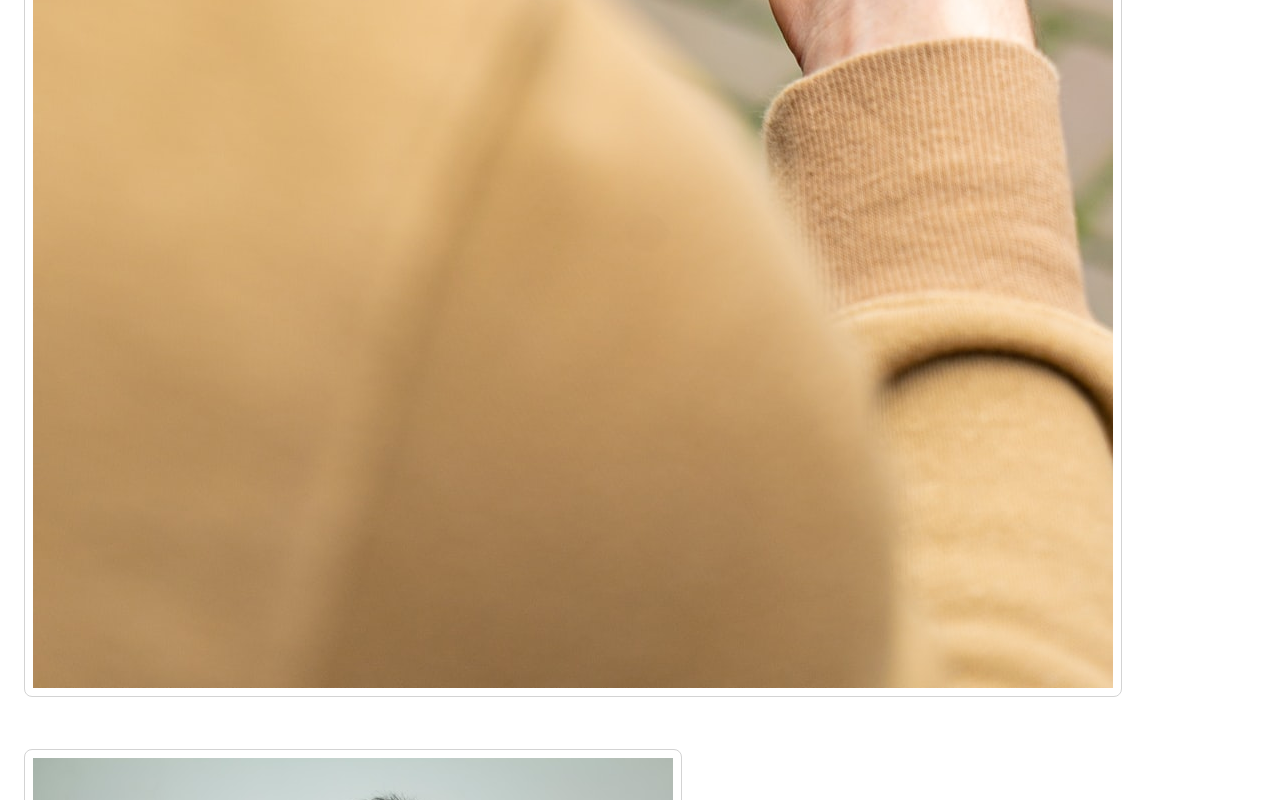
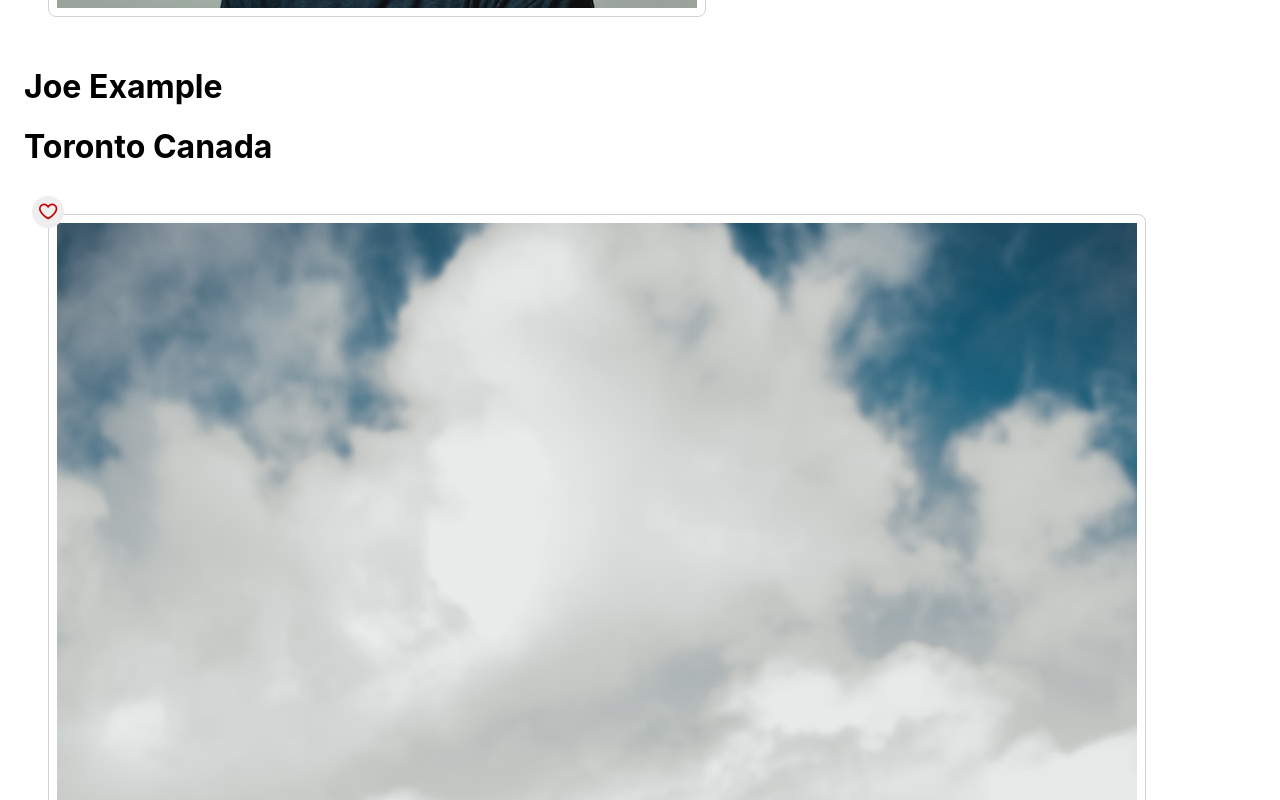
Before and after one commit to saif4004/photoLab, a React (Create React App) app in the folder frontend/: page / in a window 1280 px wide. Shown: the part 3900-4700 px from the top of the page. Built offline with nearby package versions, Linux system fonts and the light colour scheme; the HTML template or start-up script is replaced by a standard one.

Commit message:
Built the PhotoList component that will serve as a container for all the PhotoListItem components.

```diff
--- a/frontend/src/App.jsx
+++ b/frontend/src/App.jsx
@@ -1,36 +1,27 @@
 // frontend/src/App.jsx
 import React from 'react';
 
- import PhotoListItem from './components/PhotoListItem';
+//  import PhotoListItem from './components/PhotoListItem';
  import PhotoList from './components/PhotoList';
  import './App.scss';
 
-const sampleDataForPhotoListItem = {
-  id: "1",
-  location: {
-    city: "Montreal",
-    country: "Canada",
-  },
-  imageSource: `${process.env.PUBLIC_URL}/Image-1-Regular.jpeg`,
-  username: "Joe Example",
-  profile: `${process.env.PUBLIC_URL}/profile-1.jpg`,
-};
+// const sampleDataForPhotoListItem = {
+//   id: "1",
+//   location: {
+//     city: "Montreal",
+//     country: "Canada",
+//   },
+//   imageSource: `${process.env.PUBLIC_URL}/Image-1-Regular.jpeg`,
+//   username: "Joe Example",
+//   profile: `${process.env.PUBLIC_URL}/profile-1.jpg`,
+// };
 // Note: Rendering a single component to build components in isolation
 const App = () => {
-  const photos = new Array(3).fill(sampleDataForPhotoListItem);
-
   return (
-    <div>
-      {photos.map((photo, index) => (
-        <PhotoListItem
-          key={index}
-          imageSource={photo.imageSource}
-          profile={photo.profile}
-          username={photo.username}
-          location={photo.location}
-        />
-      ))}
-    </div>
+    <div className="App">
+    {/* { Array.from(Array(3)).map((_, index) => <PhotoListItem key={index}/>) } */}
+    <PhotoList />
+  </div>
   );
 };
 
--- a/frontend/src/components/PhotoList.jsx
+++ b/frontend/src/components/PhotoList.jsx
@@ -1,6 +1,7 @@
 import React from "react";
 
 import "../styles/PhotoList.scss";
+import PhotoListItem from "./PhotoListItem";
 
 const sampleDataForPhotoList = [
   {
@@ -57,11 +58,13 @@ const sampleDataForPhotoList = [
 ];
 
 const PhotoList = () => {
+  const parsedData = sampleDataForPhotoList.map((data) => (
+    <PhotoListItem key = {data.id} {...data} />
+  ));
   return (
-    <ul className="photo-list">
-      {/* Insert React */}
-    </ul>
+    <div>
+      {parsedData}
+    </div>
   );
 };
-
 export default PhotoList;
--- a/frontend/src/components/PhotoListItem.jsx
+++ b/frontend/src/components/PhotoListItem.jsx
@@ -4,27 +4,17 @@ import "../styles/PhotoListItem.scss";
 import PhotoFavButton from "./PhotoFavButton";
 
 
-const sampleDataForPhotoListItem = {
-  id: "1",
-  location: {
-    city: "Montreal",
-    country: "Canada",
-  },
-  imageSource: `${process.env.PUBLIC_URL}/Image-1-Regular.jpeg`,
-  username: "Joe Example",
-  profile: `${process.env.PUBLIC_URL}/profile-1.jpg`,
-};
 
 const PhotoListItem = (props) => {
-  console.log(props);
+  console.log(props)
 
   return (
     <div>
       <PhotoFavButton />
-      <img className="photo-list__item" src={props.imageSource} alt="Photo" />
+      <img className="photo-list__item" src={props.urls.regular} alt="Photo" />
       <br />
-      <img className="photo-list__item" src={props.profile} alt="Profile" />
-      <h1>{props.username}</h1>
+      <img className="photo-list__item" src={props.user.profile} alt="Profile" />
+      <h1>{props.user.name}</h1>
       <h1>{props.location.city} {props.location.country}</h1>
     </div>
   );
```
